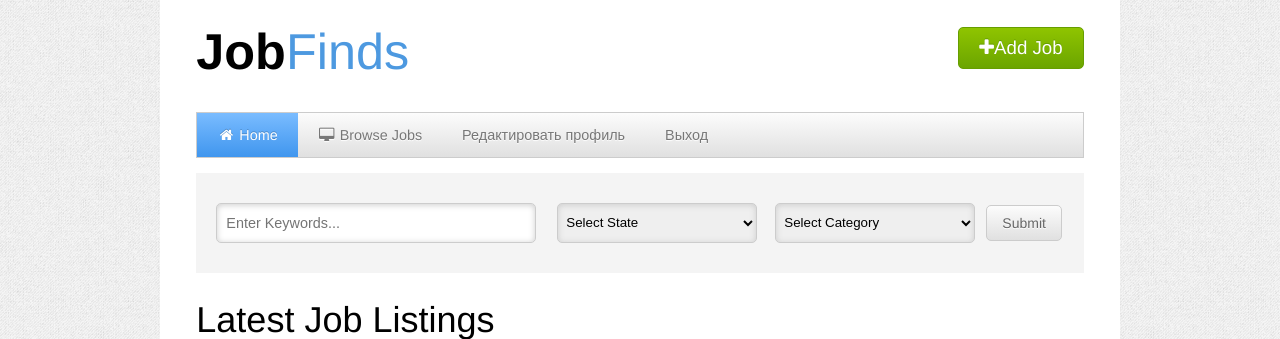
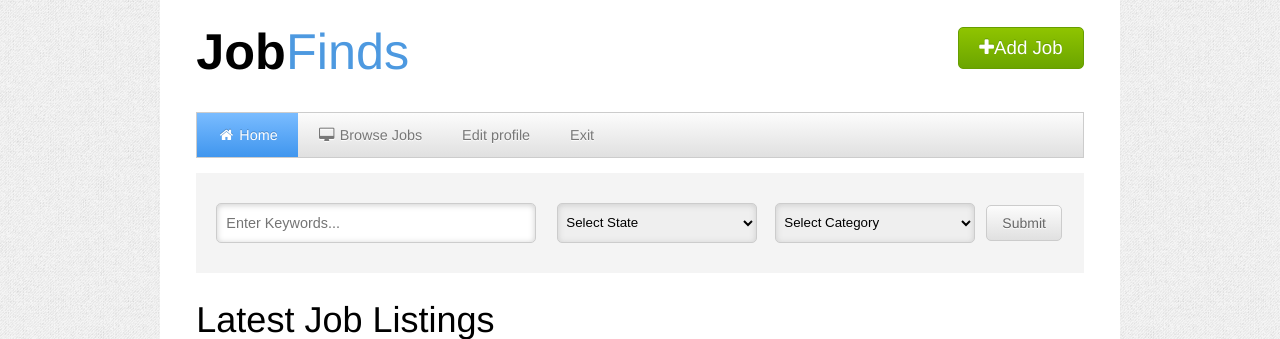
Before and after one commit to leonpv/avtomat, a PHP site: page / in a window 1280 px wide. Shown: the part 22-361 px from the top of the page. Run offline with PHP 8.4, Linux system fonts and the light colour scheme; a user stored in the database is signed in; some libraries are stand-ins or nearby versions.

Commit message:
Англофикация

```diff
--- a/index.php
+++ b/index.php
@@ -45,8 +45,8 @@ var_dump($_SESSION['username']);
         }
         else{
             echo "
-            <li><a href='edit_profile.php'>Редактировать профиль</a></li>
-            <li><a href='Scripts/exit.php'>Выход</a></li>
+            <li><a href='edit_profile.php'>Edit profile</a></li>
+            <li><a href='Scripts/exit.php'>Exit</a></li>
             ";
         }
         ?>
```
